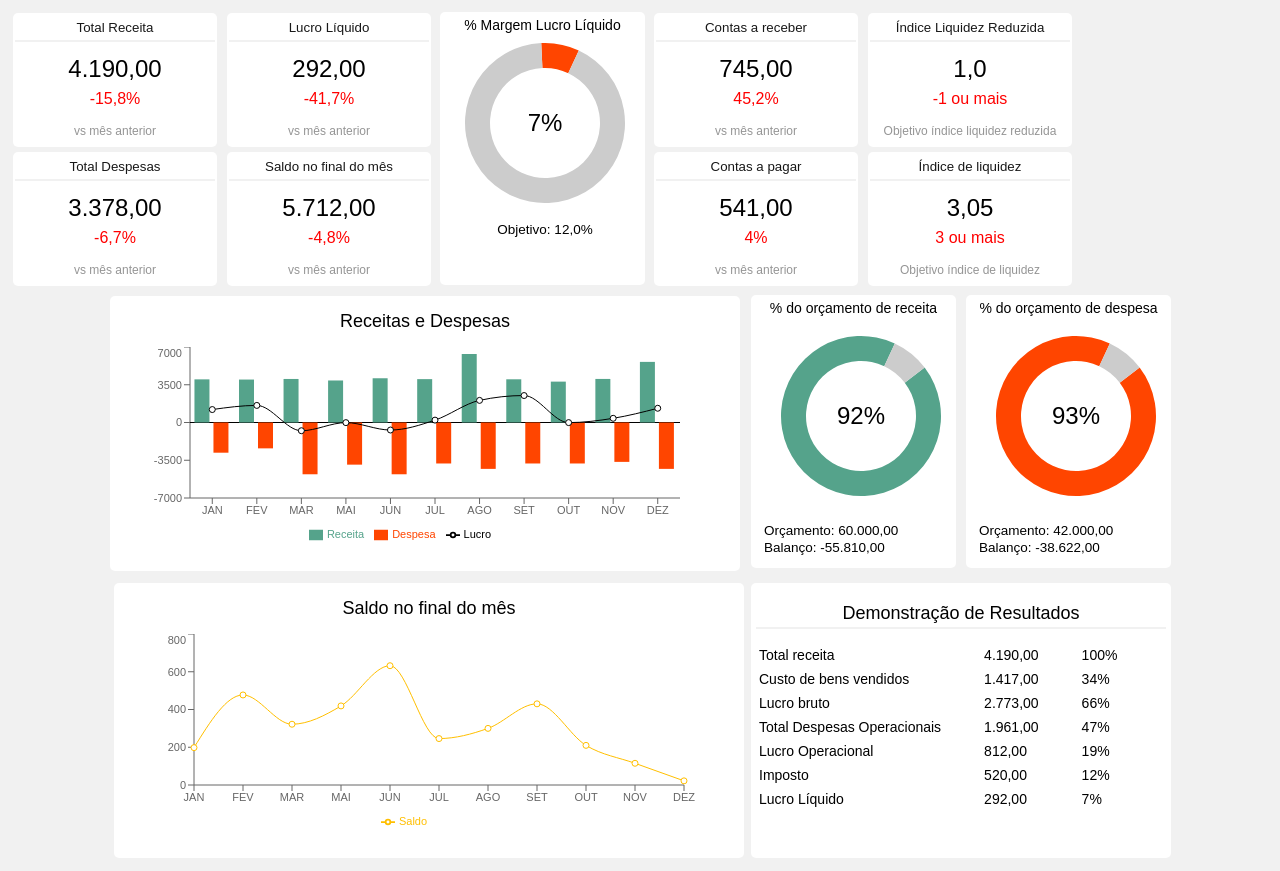
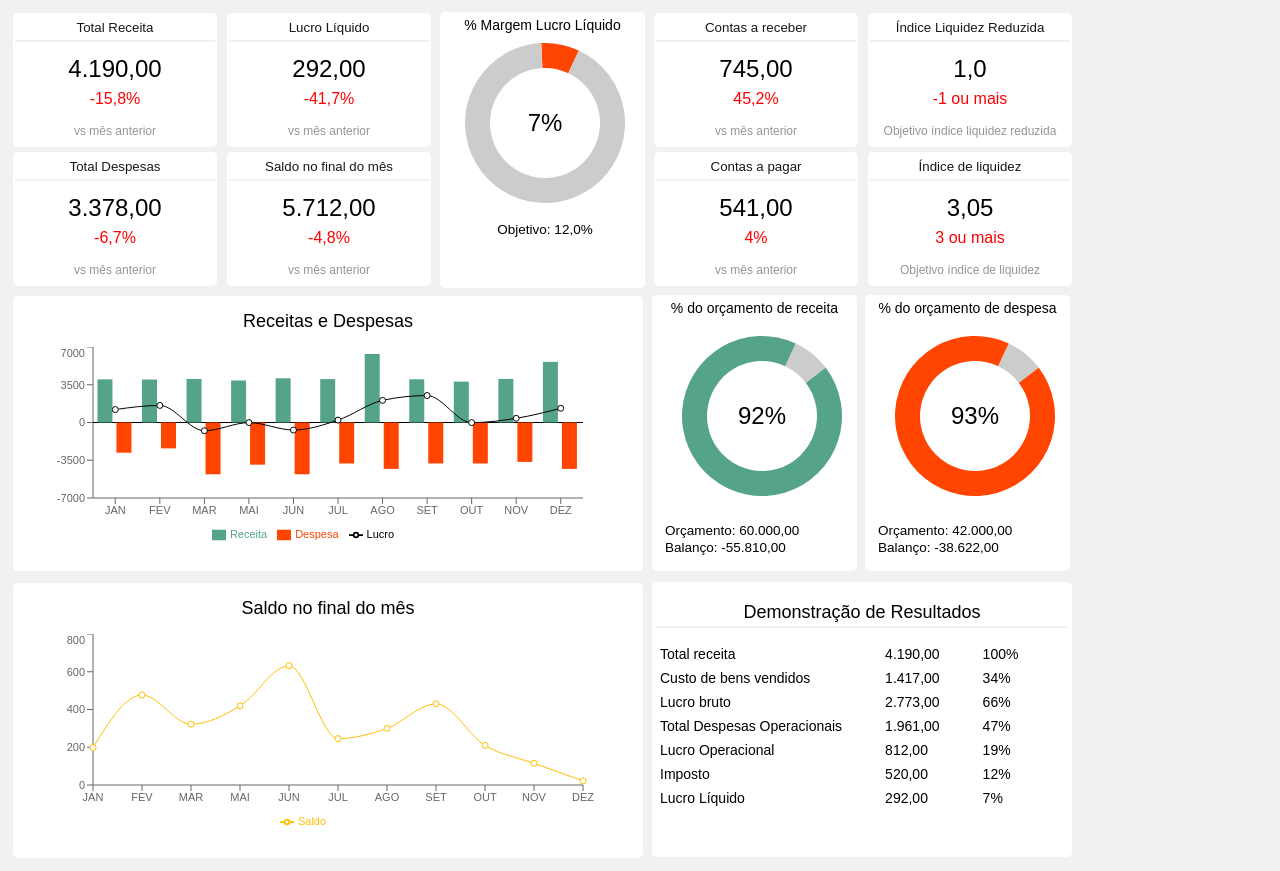
Before and after one commit to lugsdev/dashboard-financas, a React (Create React App) app: page / in a window 1280 px wide. Built offline with nearby package versions, Linux system fonts and the light colour scheme.

Commit message:
Refinamento do alinhamento de elementos

```diff
--- a/src/App.css
+++ b/src/App.css
@@ -1,4 +1,5 @@
 body{
     background-color: rgb(241, 241, 241);
     font-family: sans-serif;
+    justify-content: center;
 }
--- a/src/components/DashboardInferior/DashboardInferior.js
+++ b/src/components/DashboardInferior/DashboardInferior.js
@@ -17,24 +17,24 @@ const dataDespesa = [
 function DashboardInferior(){
 
     return(
-    <div>
+    <div className={styles.DashboardInferior}>
 
-        <Grid container spacing={0} className={styles.DashboardInferior}>
+        <Grid container spacing={0} >
 
             <Grid Item className={styles.GenericChart}>
                 <BarChartReceitas tittle={"Receitas e Despesas"}/>
             </Grid>
 
             <Grid item className={styles.PieChartCustom}>
-                <div className={styles.inferior}>
                 <PieChartCustom tittle={"% do orçamento de receita"} cor={"#55A38B"} descricao1={"Orçamento: 60.000,00"} descricao2={"Balanço: -55.810,00"} largura={200} altura={190} data={dataReceita}/>
-                </div>
             </Grid>
 
             <Grid item className={styles.PieChartCustom}>
                 <PieChartCustom tittle={"% do orçamento de despesa"} cor={"#FF4500"} descricao1={"Orçamento: 42.000,00"} descricao2={"Balanço: -38.622,00"} largura={200} altura={190} data={dataDespesa}/>
             </Grid>
+        </Grid>
 
+        <Grid container spacing={0} >
             <Grid Item className={styles.GenericChart}>
                 <SaldoMes tittle={"Saldo no final do mês"}/>
             </Grid>
--- a/src/components/DashboardInferior/InfoGrid.module.css
+++ b/src/components/DashboardInferior/InfoGrid.module.css
@@ -4,7 +4,8 @@
     padding: 5px;
     border-radius: 5px;
     background-color: white;
-    margin-top: 5px;
+    margin-top: 4.3px;
+    margin-left: 4px;
     width: 410px;
     height: 265px;
 }
--- a/src/components/PieChartCustom.module.css
+++ b/src/components/PieChartCustom.module.css
@@ -5,7 +5,7 @@
     border-radius: 5px;
     margin: 4px;
     width: 195px;
-    height: 263px
+    height: 266px
 }
 
 .PieChartCustom h2{
```
